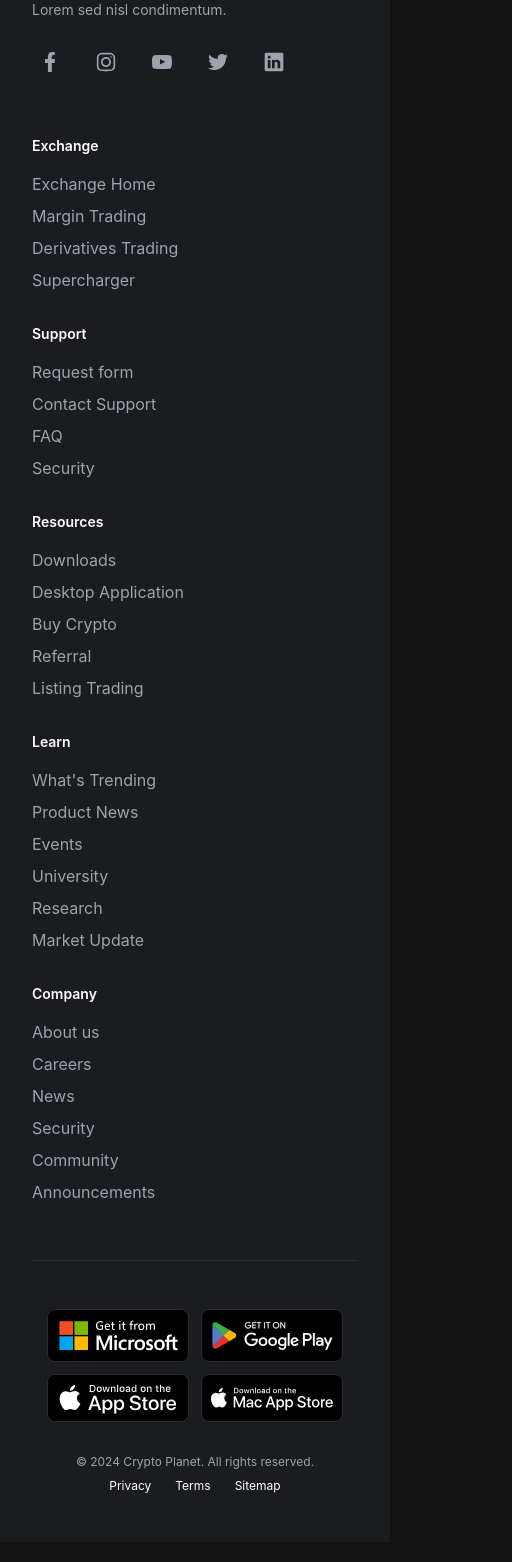
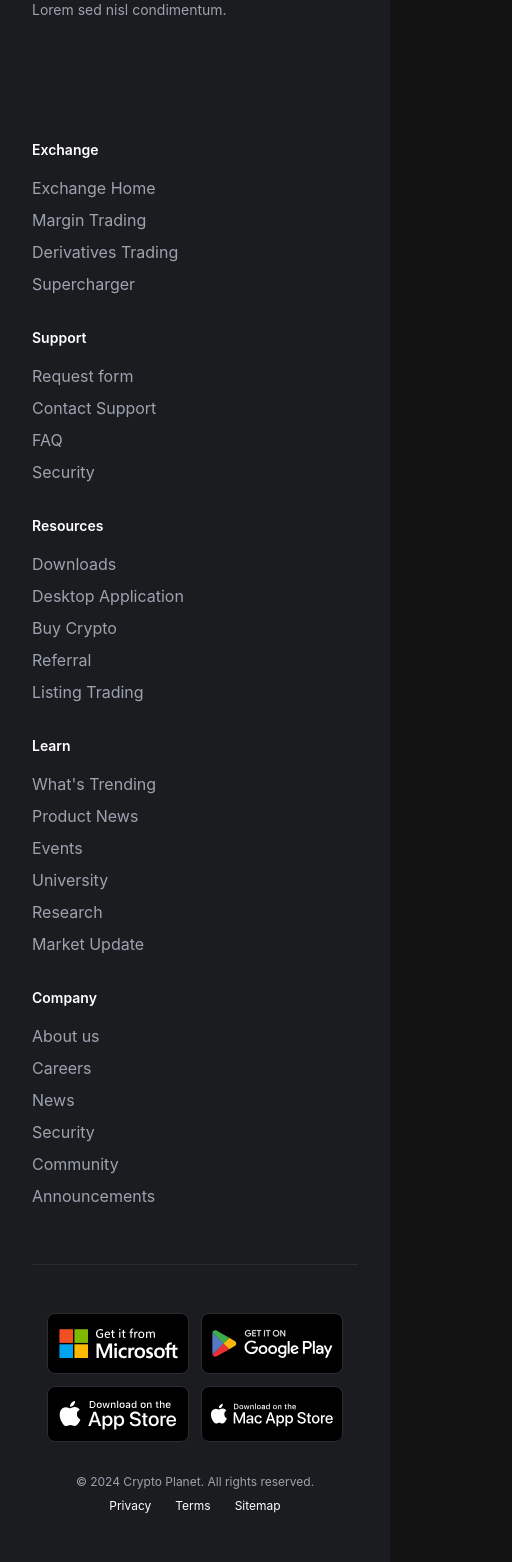
Before and after one commit to fabiodelllima/crypto-planet-frontend, a React (Vite) app in the folder crypto-planet/: page /market in a window 390 px wide. Shown: the part 2883-4445 px from the top of the page, 512 px wide, since content can reach past the window. Built offline with nearby package versions, Linux system fonts and the light colour scheme.

Commit message:
refactor: Melhorias na estrutura e estilos do componente Footer

```diff
--- a/crypto-planet/src/components/layout/Data/FooterData.tsx
+++ /dev/null
@@ -1,69 +0,0 @@
-import badgeMicrosoft from "../../../assets/badges/microsoft-badge.svg";
-import badgeMacOs from "../../../assets/badges/apple-macos-badge.svg";
-import badgeAppStore from "../../../assets/badges/apple-app-store-badge.svg";
-import badgeGooglePlay from "../../../assets/badges/google-play-badge.svg";
-
-export const footerSections = [
-  {
-    title: "Exchange",
-    links: [
-      "Exchange Home",
-      "Margin Trading",
-      "Derivatives Trading",
-      "Supercharger",
-    ],
-  },
-  {
-    title: "Support",
-    links: ["Request form", "Contact Support", "FAQ", "Security"],
-  },
-  {
-    title: "Resources",
-    links: [
-      "Downloads",
-      "Desktop Application",
-      "Buy Crypto",
-      "Referral",
-      "Listing Trading",
-    ],
-  },
-  {
-    title: "Learn",
-    links: [
-      "What's Trending",
-      "Product News",
-      "Events",
-      "University",
-      "Research",
-      "Market Update",
-    ],
-  },
-  {
-    title: "Company",
-    links: [
-      "About us",
-      "Careers",
-      "News",
-      "Security",
-      "Community",
-      "Announcements",
-    ],
-  },
-];
-
-export const downloadButtons = [
-  {
-    icon: badgeMicrosoft,
-  },
-  {
-    icon: badgeGooglePlay,
-  },
-  {
-    icon: badgeAppStore,
-  },
-  {
-    icon: badgeMacOs,
-  },
-];
-
-export const footerLinks = ["Privacy", "Terms", "Sitemap"];
--- a/crypto-planet/src/components/layout/Footer.tsx
+++ b/crypto-planet/src/components/layout/Footer.tsx
@@ -1,20 +1,67 @@
-import {
-  downloadButtons,
-  footerLinks,
-  footerSections,
-} from "./Data/FooterData";
-
 import iconFacebook from "../../assets/networks/facebook.svg";
 import iconInstagram from "../../assets/networks/instagram.svg";
 import iconYoutube from "../../assets/networks/youtube.svg";
 import iconTwitter from "../../assets/networks/twitter.svg";
 import iconLinkedin from "../../assets/networks/linkedin.svg";
+import badgeMicrosoft from "../../assets/badges/microsoft-badge.svg";
+import badgeMacOs from "../../assets/badges/apple-macos-badge.svg";
+import badgeAppStore from "../../assets/badges/apple-app-store-badge.svg";
+import badgeGooglePlay from "../../assets/badges/google-play-badge.svg";
+import Button from "../common/Button";
 
 const Footer = () => {
+  const footerSections = [
+    {
+      title: "Exchange",
+      links: [
+        "Exchange Home",
+        "Margin Trading",
+        "Derivatives Trading",
+        "Supercharger",
+      ],
+    },
+    {
+      title: "Support",
+      links: ["Request form", "Contact Support", "FAQ", "Security"],
+    },
+    {
+      title: "Resources",
+      links: [
+        "Downloads",
+        "Desktop Application",
+        "Buy Crypto",
+        "Referral",
+        "Listing Trading",
+      ],
+    },
+    {
+      title: "Learn",
+      links: [
+        "What's Trending",
+        "Product News",
+        "Events",
+        "University",
+        "Research",
+        "Market Update",
+      ],
+    },
+    {
+      title: "Company",
+      links: [
+        "About us",
+        "Careers",
+        "News",
+        "Security",
+        "Community",
+        "Announcements",
+      ],
+    },
+  ];
+
   return (
     <footer className="bg-container">
-      <section className="px-8 pt-14 lg:pt-20 bg-container text-white max-w-7xl mx-auto">
-        <section className="flex flex-col pb-6 lg:flex-row sm:justify-between lg:justify-evenly gap-14 lg:gap-8">
+      <div className="px-8 pt-14 lg:pt-20 bg-container text-white max-w-7xl mx-auto">
+        <div className="flex flex-col pb-6 lg:flex-row sm:justify-between lg:justify-evenly gap-14 lg:gap-8">
           <section className="flex flex-col gap-4 lg:w-1/4">
             <h2 className="text-lg font-bold">Crypto Planet</h2>
             <p className="text-sm text-greyPrimary">
@@ -22,26 +69,27 @@ const Footer = () => {
               aenean nisl condimentum. Lorem sed nisl condimentum.
             </p>
             <div className="flex gap-5 pt-2 items-center">
-              <button className="p-2 bg-transparent hover:bg-greySecondary rounded-lg">
+              <Button className="p-2 bg-transparent hover:bg-greySecondary rounded-lg">
                 <img src={iconFacebook} className="w-5" />
-              </button>
-              <button className="p-2 bg-transparent hover:bg-greySecondary rounded-lg">
+              </Button>
+              <Button className="p-2 bg-transparent hover:bg-greySecondary rounded-lg">
                 <img src={iconInstagram} className="w-5" />
-              </button>
-              <button className="p-2 bg-transparent hover:bg-greySecondary rounded-lg">
+              </Button>
+              <Button className="p-2 bg-transparent hover:bg-greySecondary rounded-lg">
                 <img src={iconYoutube} className="w-5" />
-              </button>
-              <button className="p-2 bg-transparent hover:bg-greySecondary rounded-lg">
+              </Button>
+              <Button className="p-2 bg-transparent hover:bg-greySecondary rounded-lg">
                 <img src={iconTwitter} className="w-5" />
-              </button>
-              <button className="p-1 bg-transparent hover:bg-greySecondary rounded-lg">
+              </Button>
+              <Button className="p-1 bg-transparent hover:bg-greySecondary rounded-lg">
                 <img src={iconLinkedin} className="w-7" />
-              </button>
+              </Button>
             </div>
           </section>
+
           <section className="flex flex-col lg:flex-row lg:gap-12 gap-8 pb-8">
             {footerSections.map((section) => (
-              <section key={section.title} className="flex flex-col gap-4">
+              <div key={section.title} className="flex flex-col gap-4">
                 <h3 className="text-sm font-semibold">{section.title}</h3>
                 <ul className="space-y-2 text-greyPrimary">
                   {section.links.map((link, index) => (
@@ -53,40 +101,53 @@ const Footer = () => {
                     </li>
                   ))}
                 </ul>
-              </section>
+              </div>
             ))}
           </section>
-        </section>
-        <section className="flex flex-col-reverse gap-8 py-12 lg:py-14 items-center lg:justify-between lg:flex-row border-t border-borderGray">
+        </div>
+
+        <div className="flex flex-col-reverse gap-8 py-12 lg:py-14 items-center lg:justify-between lg:flex-row border-t border-borderGray">
           <section className="flex flex-col justify-between gap-2 lg:gap-2">
             <span className="text-xs text-greyPrimary">
               © 2024 Crypto Planet. All rights reserved.
             </span>
             <div className="flex gap-6 text-xs justify-center">
-              {footerLinks.map((link, index) => (
-                <span
-                  key={index}
-                  className="text-white hover:opacity-80 cursor-pointer transition-colors"
-                >
-                  {link}
-                </span>
-              ))}
+              <span className="text-white hover:opacity-80 cursor-pointer transition-colors">
+                Privacy
+              </span>
+              <span className="text-white hover:opacity-80 cursor-pointer transition-colors">
+                Terms
+              </span>
+              <span className="text-white hover:opacity-80 cursor-pointer transition-colors">
+                Sitemap
+              </span>
             </div>
           </section>
+
           <section className="flex flex-wrap justify-center lg:justify-end gap-3">
-            {downloadButtons.map((button, index) => (
-              <div
-                key={index}
-                className="flex justify-center bg-black rounded-lg border border-greySecondary hover:border-b-greyPrimary"
-              >
-                <button>
-                  <img src={button.icon} className="w-[140px]" />
-                </button>
-              </div>
-            ))}
+            <Button styleType="badge" size="badge">
+              <img
+                src={badgeMicrosoft}
+                className="w-[140px]"
+                alt="Microsoft Store"
+              />
+            </Button>
+            <Button styleType="badge" size="badge">
+              <img
+                src={badgeGooglePlay}
+                className="w-[140px]"
+                alt="Google Play"
+              />
+            </Button>
+            <Button styleType="badge" size="badge">
+              <img src={badgeAppStore} className="w-[140px]" alt="App Store" />
+            </Button>
+            <Button styleType="badge" size="badge">
+              <img src={badgeMacOs} className="w-[140px]" alt="MacOS" />
+            </Button>
           </section>
-        </section>
-      </section>
+        </div>
+      </div>
     </footer>
   );
 };
```
